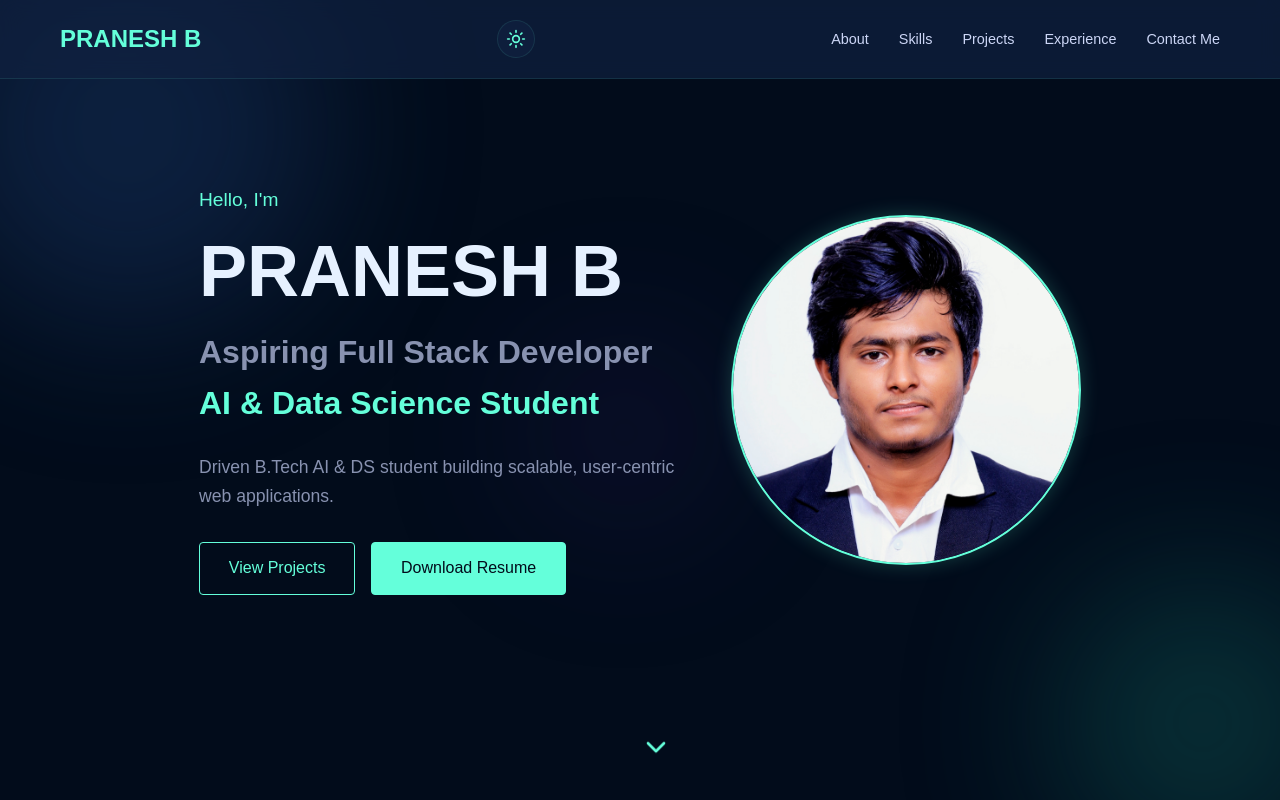
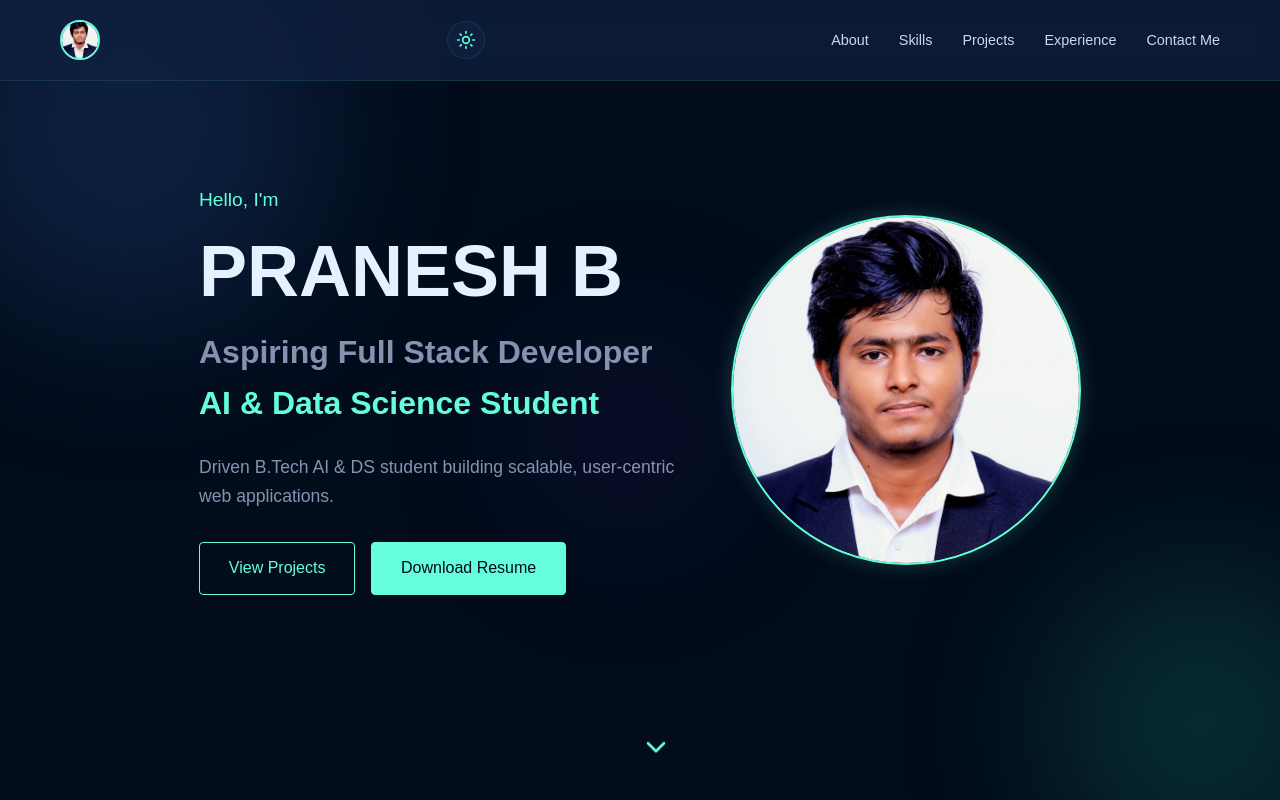
Before and after one commit to BPranesh27/Portfolio, a React (Vite) app: page / in a window 1280 px wide. Shown: the top 800 px of the page. Built offline with nearby package versions, Linux system fonts and the light colour scheme.

Commit message:
Update logo to Pranesh Photo.jpeg

```diff
--- a/src/components/Navbar.jsx
+++ b/src/components/Navbar.jsx
@@ -1,6 +1,6 @@
 import React, { useState, useEffect } from 'react';
 import { Menu, X, Sun, Moon } from 'lucide-react';
-import logo from '../assets/Porfolio logo.jpg';
+import logo from '../assets/Pranesh Photo.jpeg';
 
 const Navbar = ({ theme, toggleTheme }) => {
     const [isOpen, setIsOpen] = useState(false);
@@ -26,7 +26,9 @@ const Navbar = ({ theme, toggleTheme }) => {
     return (
         <nav className={`navbar ${scrolled ? 'scrolled' : ''}`}>
             <div className="container nav-container">
-                <a href="#" className="logo">PRANESH B</a>
+                <a href="#" className="logo">
+                    <img src={logo} alt="PRANESH B" className="nav-logo-img" />
+                </a>
 
                 <div className="nav-controls">
                     <button className="theme-toggle" onClick={toggleTheme} aria-label="Toggle Theme">
--- a/src/index.css
+++ b/src/index.css
@@ -257,6 +257,16 @@ section {
   font-weight: 700;
   font-family: var(--font-heading);
   color: var(--accent-color);
+  display: flex;
+  align-items: center;
+}
+
+.nav-logo-img {
+  height: 40px;
+  width: 40px;
+  border-radius: 50%;
+  object-fit: cover;
+  border: 2px solid var(--accent-color);
 }
 
 .nav-menu {
```
